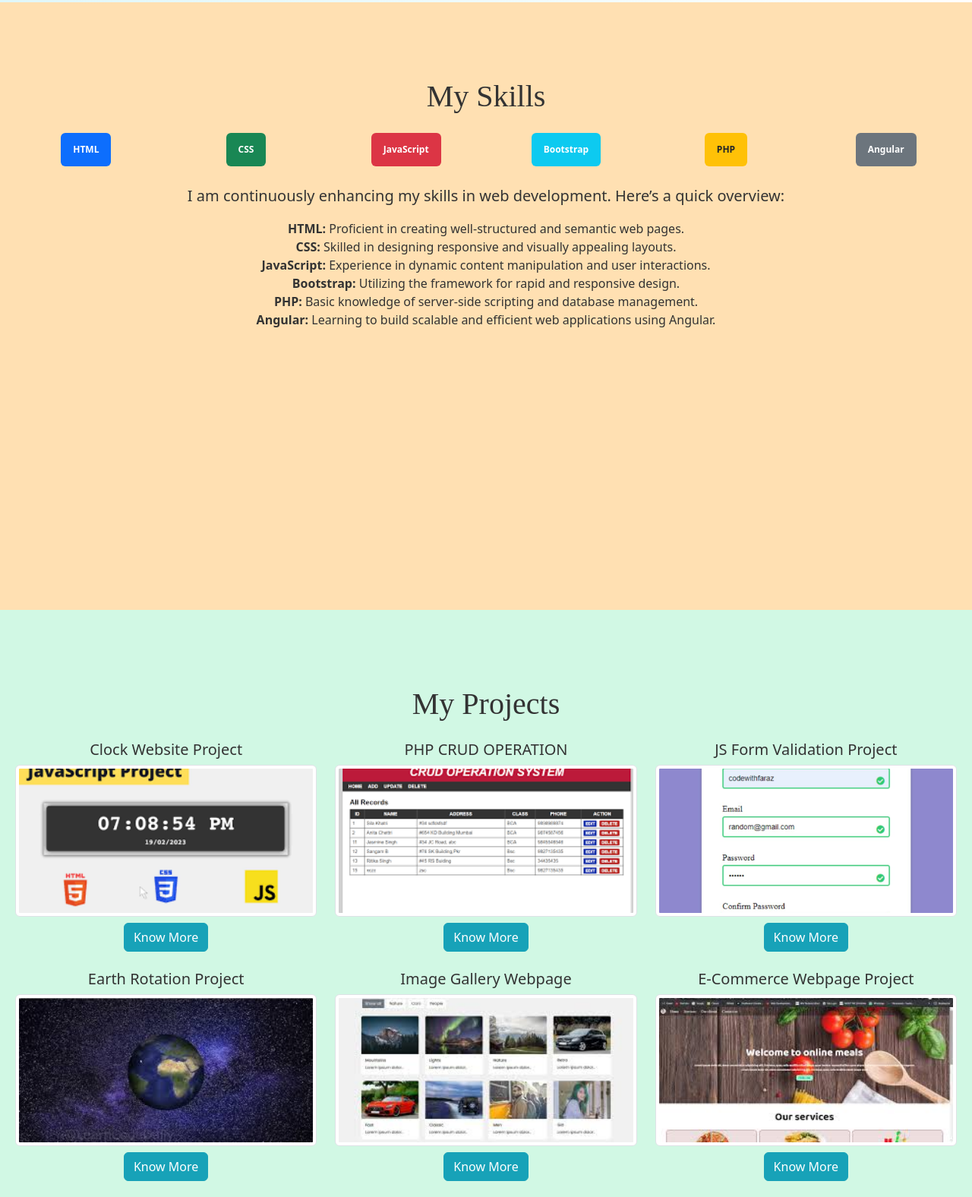
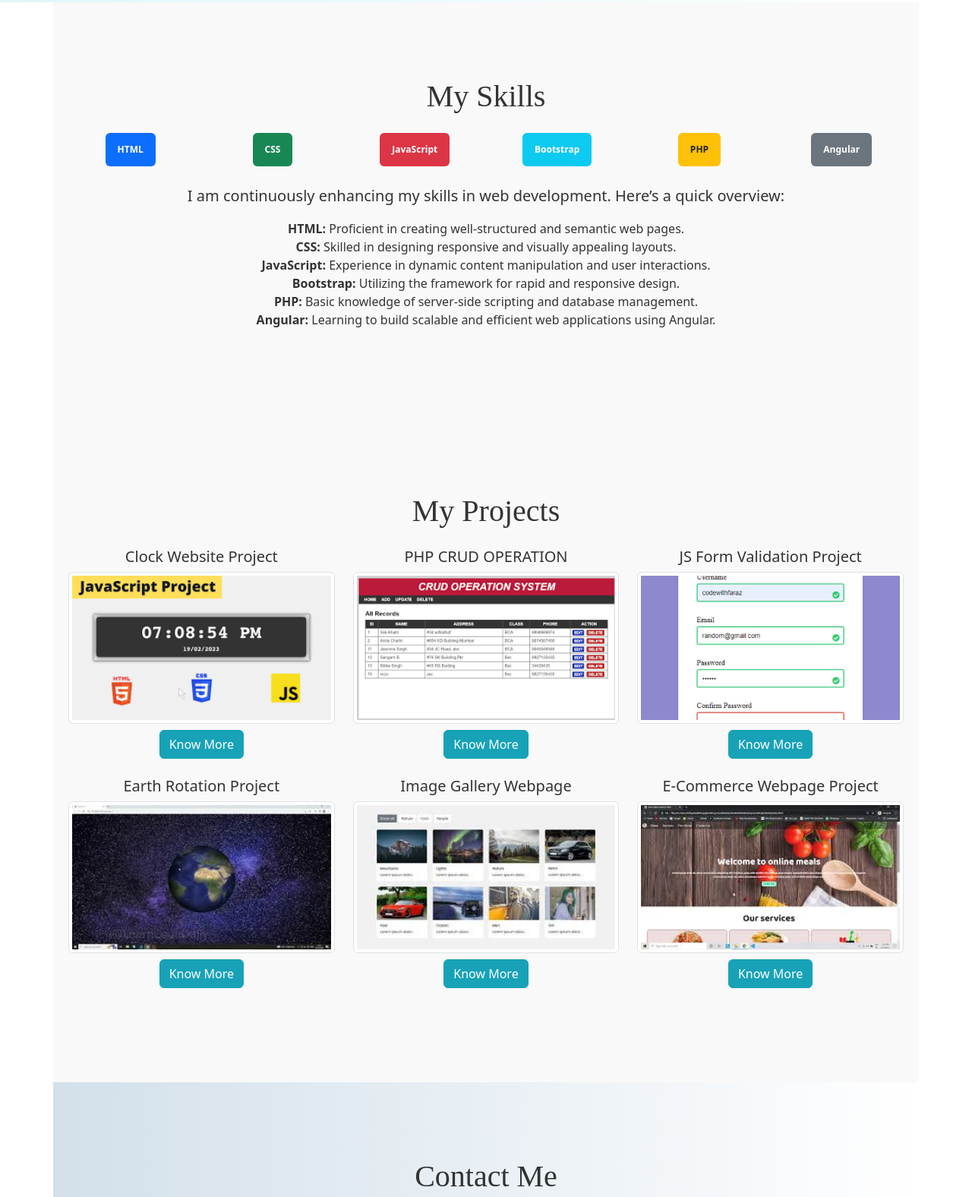
Before and after one commit to agantuk-create/portfolio, a plain HTML site: page index.html in a window 1280 px wide. Shown: the part 1303-2879 px from the top of the page at 76% size. Drawn offline with nearby package versions, Linux system fonts and the light colour scheme.

Commit message:
Update index.html

```diff
--- a/index.html
+++ b/index.html
@@ -2,8 +2,6 @@
 <html lang="en">
 
 <head>
-    <meta charset="UTF-8">
-    <meta name="viewport" content="width=device-width, initial-scale=1.0">
     <link href="https://cdn.jsdelivr.net/npm/bootstrap@5.3.3/dist/css/bootstrap.min.css" rel="stylesheet">
     <script src="https://cdn.jsdelivr.net/npm/bootstrap@5.3.3/dist/js/bootstrap.bundle.min.js"></script>
     <title>My Portfolio</title>
@@ -175,11 +173,16 @@
           </div>
       </div>
 
-      <!-- My Skill Section -->
 
-      <div id="Skill_Section" class="container-fluid text-center" style="padding: 100px 20px; min-height: 100vh; background-color: #ffe0b2;">
+
+
+
+
+
+<!-- Skills Section -->
+<div id="Skill_Section" class="container text-center" style="padding: 100px 20px; background-color: #f9f9f9;">
           <h1 style="font-family: 'Elephant'; color: #333333;">My Skills</h1>
-        <div class="row mt-4 justify-content-center">
+          <div class="row mt-4">
               <div class="col-sm-2"><span class="badge bg-primary p-3">HTML</span></div>
               <div class="col-sm-2"><span class="badge bg-success p-3">CSS</span></div>
               <div class="col-sm-2"><span class="badge bg-danger p-3">JavaScript</span></div>
@@ -200,9 +203,12 @@
           </div>
       </div>
 
+
+
+
       <!-- Project Section -->
 
-      <div id="Project_Section" class="container-fluid projects-section" style="padding: 100px 20px; min-height: 100px; background-color: #d1f8e4;">
+      <div id="Project_Section" class="container projects-section" style="padding: 100px 20px; background-color: #f9f9f9;">
           <h1 class="text-center" style="font-family: 'Elephant'; color: #333333;">My Projects</h1>
           <div class="row mt-4">
               <div class="col-md-4 text-center mb-4">
@@ -241,9 +247,8 @@
 
 
 
-
     <!-- Contact Section -->
-    <div id="Contact_Section" class="container-fluid" style="padding: 100px 20px; min-height: 100vh; background-color: #f0f0f0;">
+    <div id="Contact_Section" class="container" style="padding: 100px 20px; background: linear-gradient(to right, #d3e0ea, #ffffff);">
           <h1 class="text-center" style="font-family: 'Elephant'; color: #333333;">Contact Me</h1>
           <form>
               <div class="mb-3">
@@ -281,7 +286,6 @@
       </div>
 
 
-
     <!-- Footer -->
     <footer class="text-center py-4">
         <div>
```
Lines whose indentation alone changed are shown as unchanged.
